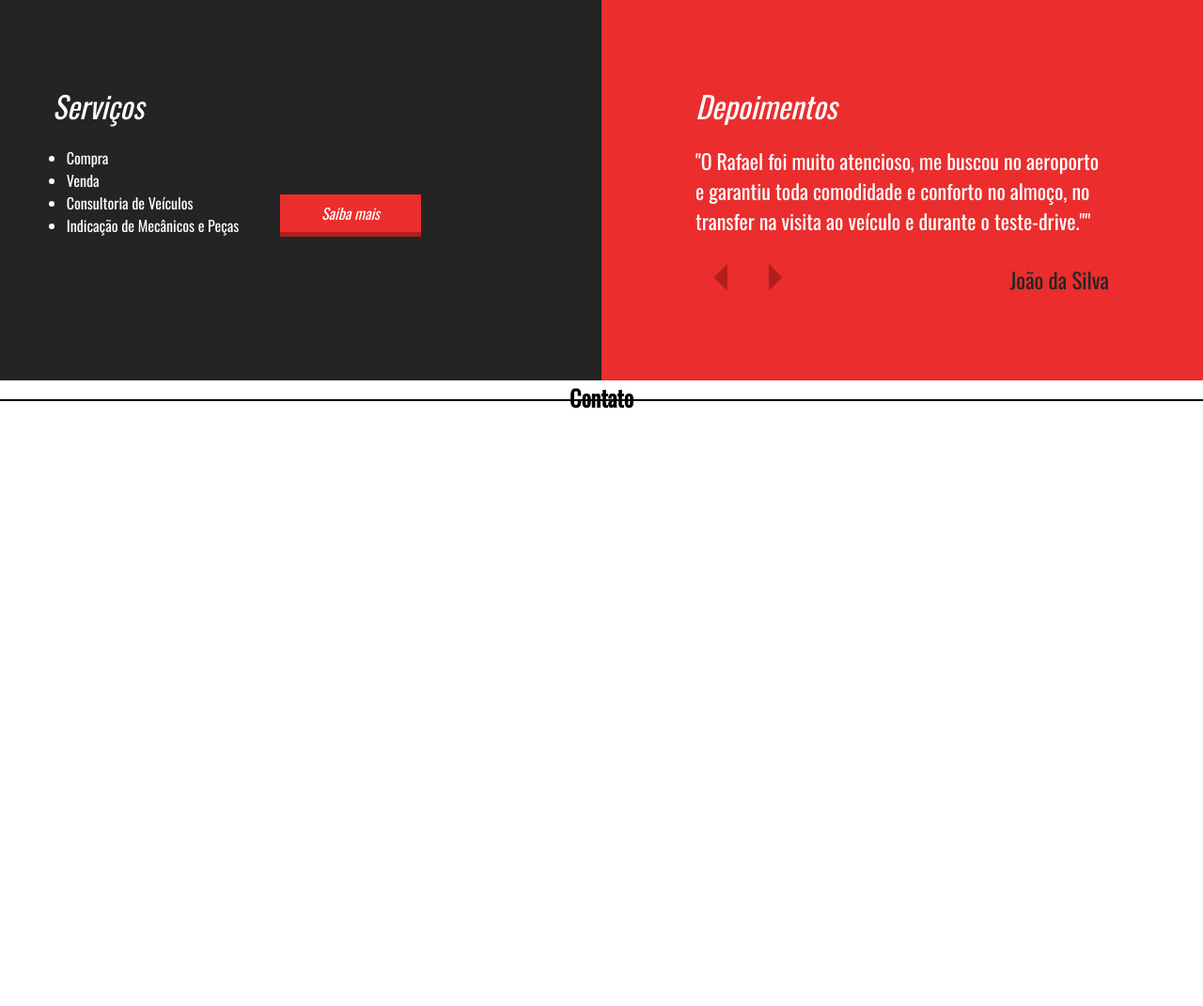
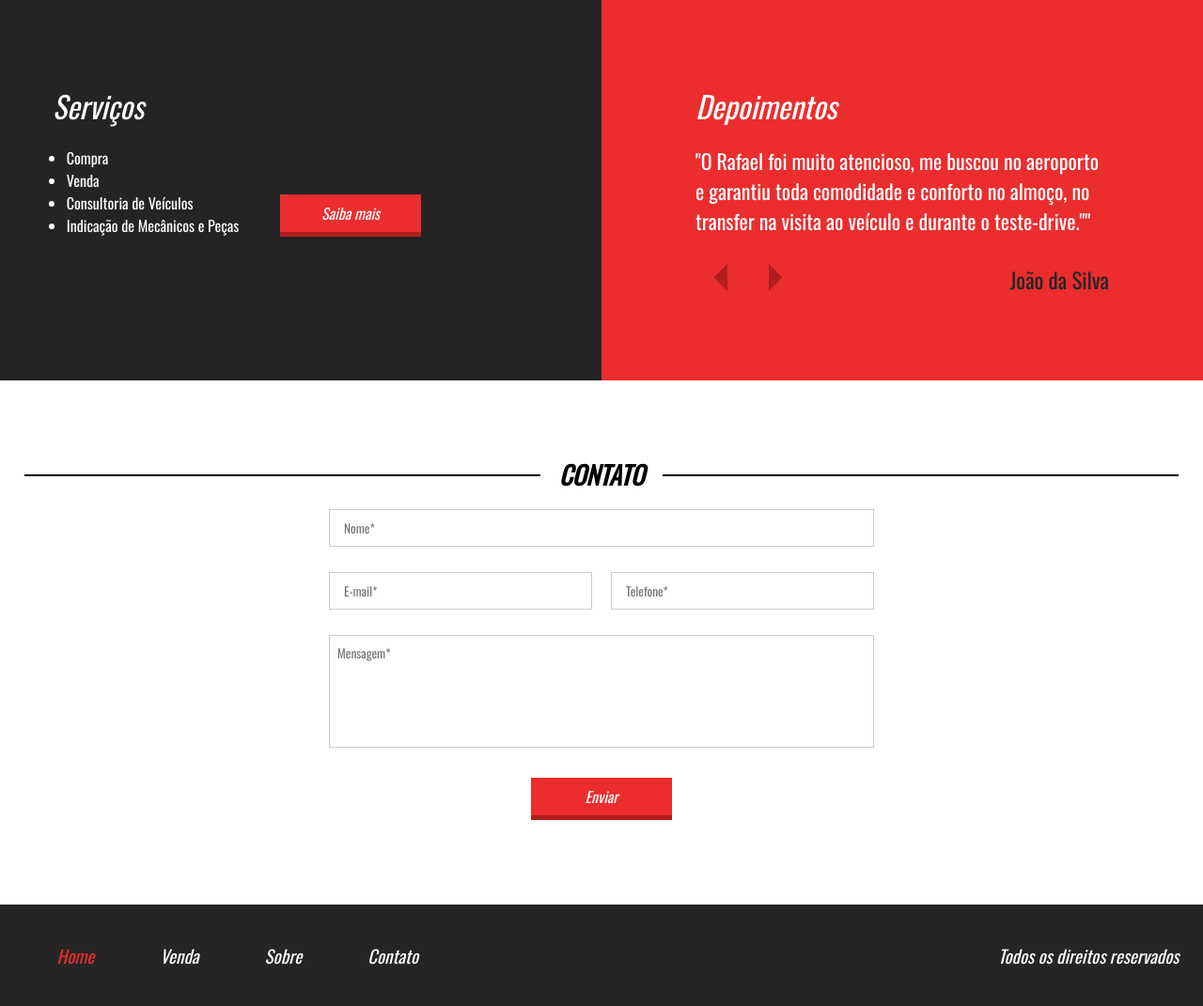
Before and after one commit to david-augusto/Curso-WebMaster-Projetos, a PHP site: page / in a window 1280 px wide. Shown: the part 1545-2616 px from the top of the page at 94% size. Before the commit the page ends 1980 px from the top, so only its background shows below. Run offline with PHP 8.4, Linux system fonts and the light colour scheme.

Commit message:
Contato e rodapé
Contato e rodapé

```diff
--- a/Projeto_05_Landing_Page/css/style.css
+++ b/Projeto_05_Landing_Page/css/style.css
@@ -160,7 +160,7 @@ section.veiculos-destaque .container{
     background: black;
 }
 
-section.veiculos-destaque .line-titulo h2{
+.line-titulo h2{
     position: relative;
     background: white;
     display: inline-block;
@@ -300,6 +300,88 @@ section.veiculos-destaque .line-titulo h2{
     font-size: 23px;
 }
 
+section.contato{
+    padding: 80px 2%;
+}
+
+section.contato form{
+    max-width: 600px;
+    margin: 0 auto;
+}
+
+section.contato .input-wraper{
+    float: left;
+    padding: 10px;
+    margin-top: 7px;
+}
+
+section.contato input[type=text]{
+    width: 100%;
+    border: 1px solid #ccc;
+    height: 40px;
+    line-height: 40px;
+    padding-left: 15px;
+}
+
+section.contato textarea{
+    width: 100%;
+    border: 1px solid #ccc;
+    height: 120px;
+    padding: 8px;
+    resize: none;
+}
+
+section.contato form .input-wraper:nth-of-type(5){
+    text-align: center;
+}
+
+section.contato input[type=submit]{
+    border-right: 0;
+    border-left: 0;
+    border-top: 0;
+    cursor: pointer;
+    display: inline-block;
+}
+
+.w100{
+    width: 100%;
+}
+
+.w50{
+    width: 50%;
+}
+
+footer{
+    padding: 40px 2%;
+    background: #252525;
+}
+
+footer nav{
+    float: left;
+}
+
+footer nav ul{
+    list-style-type: none;
+}
+
+footer nav ul li{
+ float: left;
+ font-style: italic;
+ padding: 0 35px;
+ font-size: 19px;
+}
+
+footer nav ul a{
+    color: white;
+    text-decoration: none;
+}
+
+footer p{
+    float: right;
+    color: white;
+    font-size: 19px;
+    font-style: italic;
+}
 
 @media screen and (max-width: 1400px){
     section.banner{
@@ -329,16 +411,38 @@ section.veiculos-destaque .line-titulo h2{
     }
     .half1-wraper a{
         display: block;
-        margin-left: 0;=
+        margin-left: 0;
+        margin-top: 15px;
     }
 }
 
 @media screen and (max-width: 768px){
+
+    footer nav{
+        display: none;
+    }
+
+    footer{
+        text-align: center;
+    }
+
+    footer p{
+        float:  none;
+    }
+
+    .w50{
+        width: 100%;
+    }
+
+    .nome-depoimento{
+        float: right;
+        width: auto;
+        margin: 0px 0px;
+    }
+
     section.servicos-descricao{
         flex-direction: column;
     }
-
-
 
     .half1, .half2{
         padding: 80px 4%;
--- a/Projeto_05_Landing_Page/index.html
+++ b/Projeto_05_Landing_Page/index.html
@@ -133,6 +133,48 @@
             <div class="ln1"></div><!--ln1-->
             <h2>Contato</h2>
         </div><!--line-titulo-->
-    </section>
+
+        <form>
+
+            <div class="input-wraper w100">
+                <input placeholder="Nome*" type="text" required/>
+            </div><!--input-wraper w100-->
+
+            <div class="input-wraper w50">
+                <input placeholder="E-mail*" type="text" required/>
+            </div><!--input-wraper w100-->
+
+            <div class="input-wraper w50">
+                <input placeholder="Telefone*" type="text" required/>
+            </div><!--input-wraper w100-->
+
+            <div class="input-wraper w100">
+                <textarea placeholder="Mensagem*" required></textarea>
+            </div><!--input-wraper w100-->
+
+            <div class="input-wraper w100">
+                <input class="btn1" type="submit" value="Enviar" />
+            </div>
+
+            <div class="clear"></div>
+
+        </form>
+
+    </section><!--contato-->
+
+    <footer>
+        <div class="container">
+            <nav>
+                <ul>
+                    <li><a style="color: #EB2D2D;" href="">Home</a></li>
+                    <li><a href="">Venda</a></li>
+                    <li><a href="">Sobre</a></li>
+                    <li><a href="">Contato</a></li>
+                </ul>
+            </nav>
+            <p>Todos os direitos reservados</p>
+            <div class="clear"></div>
+        </div><!--container-->
+    </footer>
 </body>
 </html>
```
